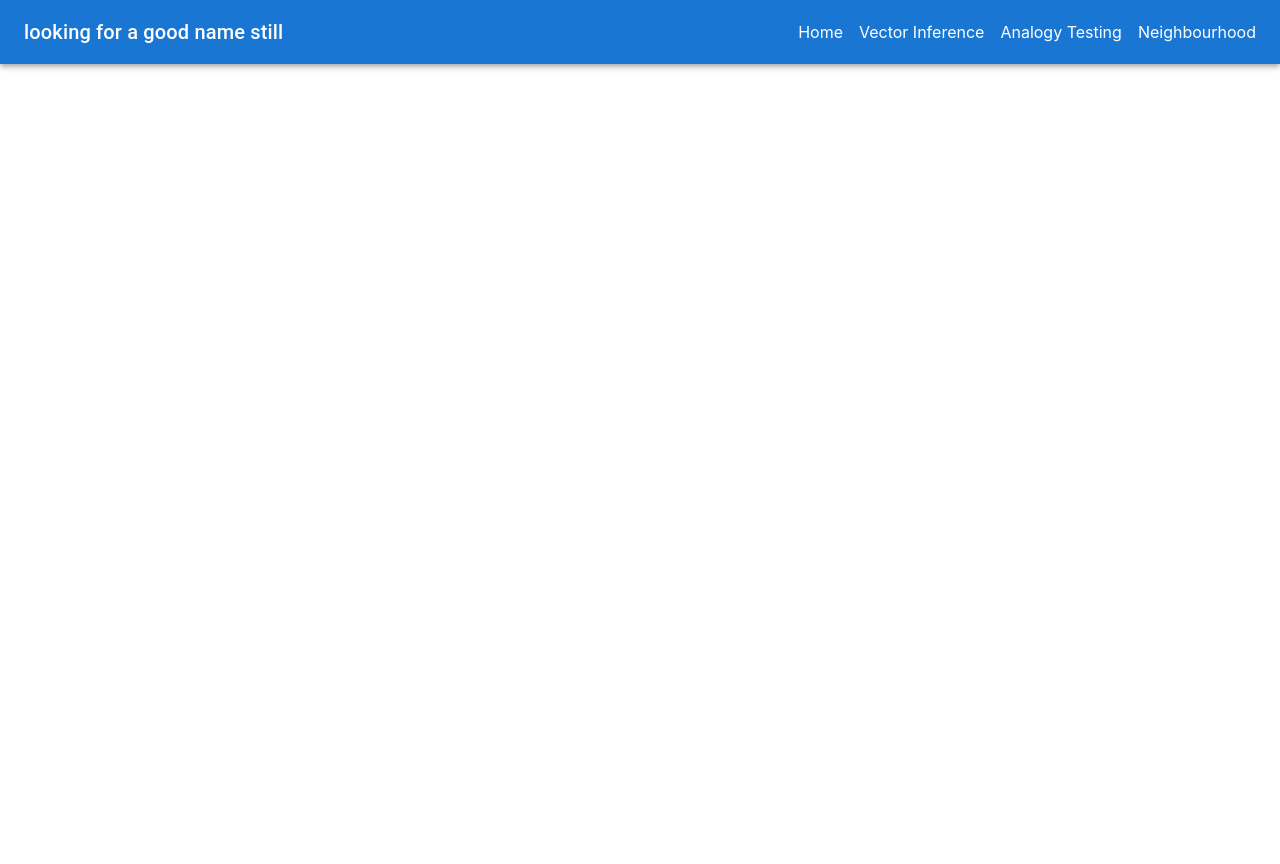
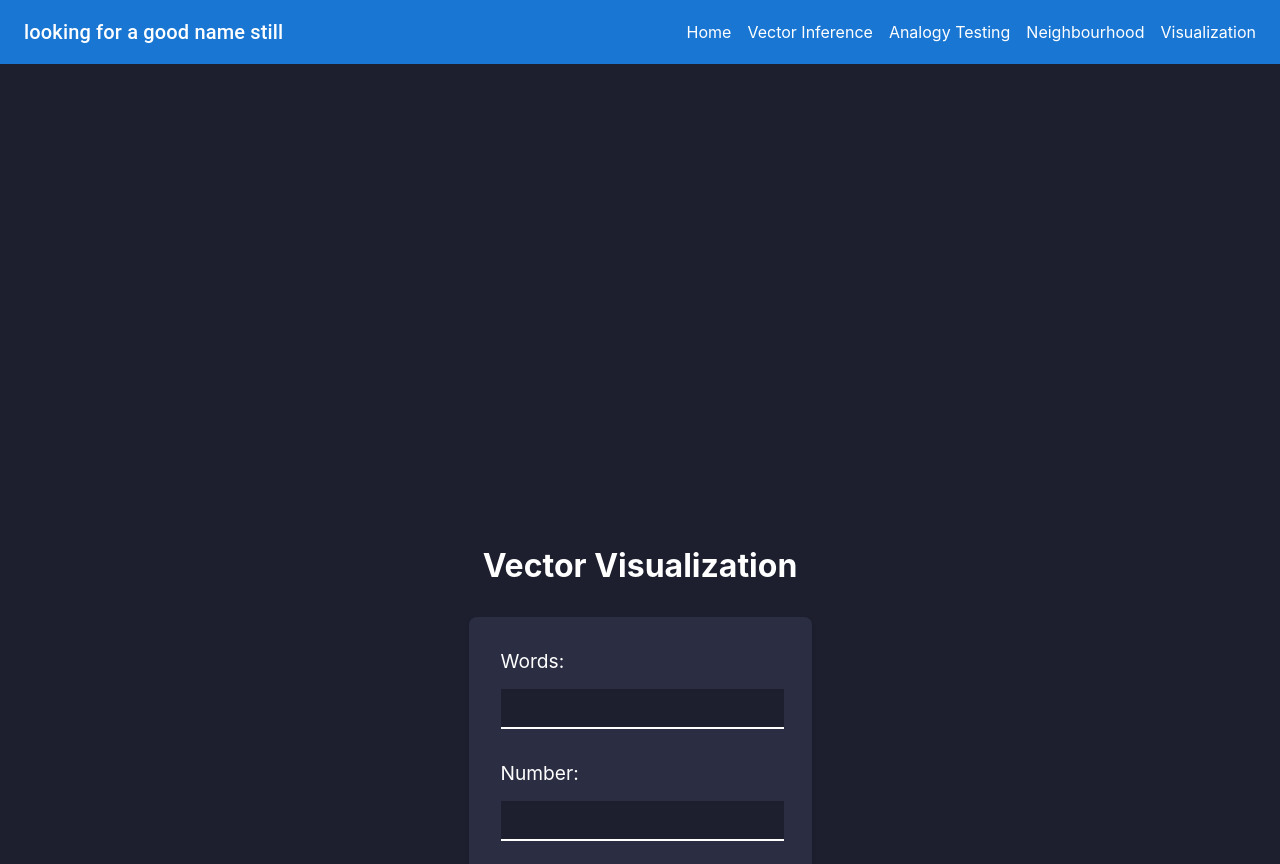
Before and after one commit to ECE493Group8/frontend, a React (Create React App) app: page /visualization in a window 1280 px wide. Before the commit the page ends 800 px from the top, so only its background shows below. Built offline with nearby package versions, Linux system fonts and the light colour scheme.

Commit message:
added plots

```diff
--- a/package.json
+++ b/package.json
@@ -19,8 +19,10 @@
     "cypress": "^9.5.1",
     "husky": "^7.0.4",
     "lint-staged": "^12.3.4",
+    "plotly.js": "^2.20.0",
     "react": "^18.2.0",
     "react-dom": "^18.2.0",
+    "react-plotly.js": "^2.6.0",
     "react-router-dom": "^6.10.0",
     "react-scripts": "5.0.1",
     "styled-components": "^5.3.9",
--- a/src/App.js
+++ b/src/App.js
@@ -6,6 +6,7 @@ import WordInputPage from "./pages/vector";
 import ThreeWordInputPage from "./pages/analogy";
 import ButtonAppBar from "./navbar";
 import WordNumberPage from "./pages/neighbourhood";
+import WordListInputPage from "./pages/visualization";
 function App() {
   return (
     <div className="App">
@@ -15,6 +16,7 @@ function App() {
         <Route path="/vector" element={<WordInputPage />}/>
         <Route path="/analogy" element={<ThreeWordInputPage />}/>
         <Route path="/neighbourhood" element={<WordNumberPage />}/>
+        <Route path="/visualization" element={<WordListInputPage />}/>
       </Routes>
     </div>
   );
--- a/src/index.css
+++ b/src/index.css
@@ -12,6 +12,7 @@ code {
     monospace;
 }
 .word-input-page {
+  margin-top: 0rem;
   display: flex;
   flex-direction: column;
   align-items: center;
@@ -24,7 +25,23 @@ code {
   min-height: 100vh;
 }
 
+.word-list-input-page {
+  margin-top: 0rem;
+  display: flex;
+  flex-direction: column;
+  align-items: center;
+  justify-content: center;
+  padding: 2rem;
+  box-sizing: border-box;
+  background-color: #1d1f2f;
+  color: #fff;
+  min-height: 100vh;
+  max-height: 100vh;
+  overflow-y: scroll;
+}
+
 .three-word-input-page {
+  margin-top: 0rem;
   display: flex;
   flex-direction: column;
   align-items: center;
@@ -37,6 +54,8 @@ code {
 }
 
 .title {
+
+  margin-top: 35rem;
   font-size: 2rem;
   margin-bottom: 2rem;
   color: #fff;
--- a/src/navbar.js
+++ b/src/navbar.js
@@ -33,6 +33,7 @@ export default function Navbar() {
           <NavLink to="/vector">Vector Inference</NavLink>
           <NavLink to="/analogy">Analogy Testing</NavLink>
           <NavLink to="/neighbourhood">Neighbourhood</NavLink>
+          <NavLink to="/visualization">Visualization</NavLink>
         </NavLinkContainer>
       </NavToolbar>
     </AppBar>
--- /dev/null
+++ b/src/pages/visualization.js
@@ -0,0 +1,79 @@
+import React, { useState } from 'react';
+import axios from 'axios';
+import Plot from 'react-plotly.js';
+
+function WordListInputPage() {
+    const [words, setWords] = useState('');
+    const [n, setN] = useState('');
+    const [response, setResponse] = useState(null);
+    const [wordList, setWordList] = useState(null);
+
+    const handleInputChange = (event) => {
+        setWords(event.target.value);
+    };
+
+    const handleNumberChange = (event) => {
+        setN(event.target.value);
+    };
+
+    const handleSubmit = (event) => {
+        event.preventDefault();
+        const wordsArray = words.split(',').map(word => word.trim());
+        axios.get(`http://127.0.0.1:5000/embeddings?${wordsArray.map((word) => `words=${word}`).join('&')}&n=${n}`)
+        .then(response => {
+            setResponse(response.data.embeddings_list);
+            setWordList(response.data.words_list);
+        })
+        .catch(error => {
+            console.error(error);
+        });
+    };
+
+    const plotData = response && response.map(([x, y], index) => ({
+        x: [x],
+        y: [y],
+        type: 'scatter',
+        mode: 'markers',
+        name: wordList && wordList[index] && wordList[index].trim(),
+    }));
+
+    return (
+        <div className="word-list-input-page">
+        <h1 className="title">Vector Visualization</h1>
+
+        <form className="form" onSubmit={handleSubmit}>
+            <label className="label">
+            Words:
+            <input className="input" type="text" value={words} onChange={handleInputChange} />
+            </label>
+            <label className="label">
+            Number:
+            <input className="input" type="number" value={n} onChange={handleNumberChange} />
+            </label>
+            <button className="button" type="submit">Submit</button>
+        </form>
+
+        {response && (
+            <div className="response">
+            <h2 className="response-title">Plot:</h2>
+            <Plot
+                data={plotData}
+                layout={{
+                width: 600,
+                height: 600,
+                title: '2D Plot',
+                xaxis: {
+                    title: 'x',
+                },
+                yaxis: {
+                    title: 'y',
+                },
+                }}
+            />
+            </div>
+        )}
+        </div>
+    );
+}
+
+export default WordListInputPage;
```
Also changed, not shown: 1 other file (tests, documents, lock files or other folders).
